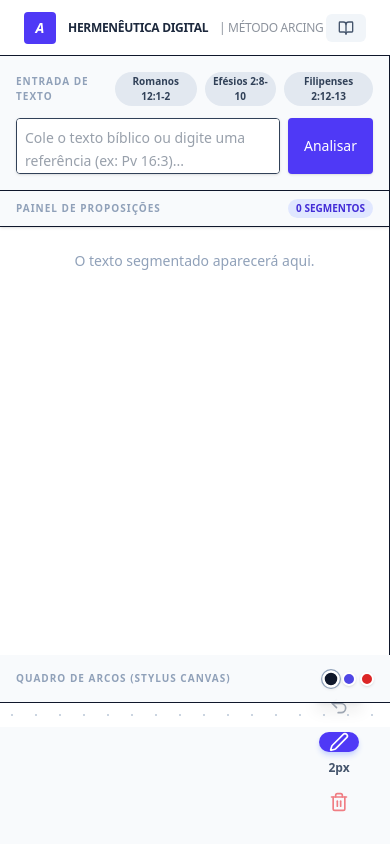
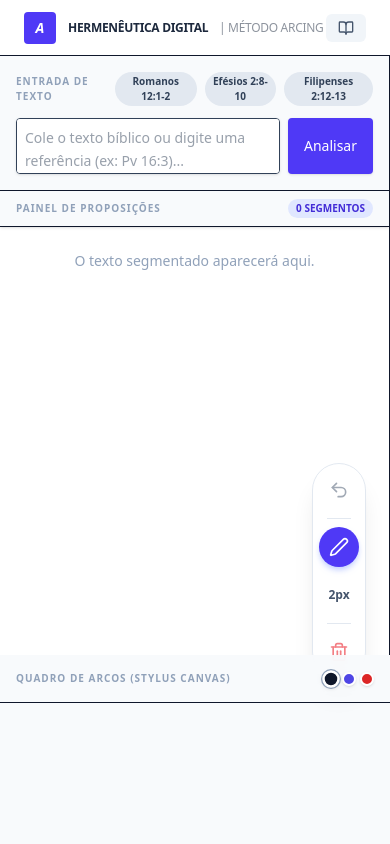
Before and after one commit to diogofukuoka/hermeneuticaarcingdigital, a React (Vite) app: page / in a window 390 px wide. Built offline with nearby package versions, Linux system fonts and the light colour scheme.

Commit message:
refactor: improve responsive layout and UI controls
Update breakpoints from md to sm for better tablet support and reposition canvas controls to an absolute position for improved usability.

```diff
--- a/src/App.tsx
+++ b/src/App.tsx
@@ -59,8 +59,8 @@ export default function App() {
 
       <main className="flex flex-1 overflow-hidden">
         <div className="flex-1 overflow-y-auto">
-          <div className="flex md:flex-row flex-col relative w-full items-stretch min-h-full">
-            <section className="w-full md:w-1/2 border-r bg-white flex flex-col shrink-0">
+          <div className="flex sm:flex-row flex-col relative w-full items-stretch min-h-full">
+            <section className="w-full sm:w-1/2 border-r bg-white flex flex-col shrink-0">
               <TextPanel
                 text={text}
                 setText={setText}
@@ -69,14 +69,14 @@ export default function App() {
                 isAnalyzing={isAnalyzing}
               />
             </section>
-            <section className="w-full md:w-1/2 bg-white flex flex-col relative shrink-0">
+            <section className="w-full sm:w-1/2 bg-white flex flex-col relative shrink-0">
               <CanvasPanel />
             </section>
           </div>
         </div>
       </main>
 
-      <footer className="h-8 bg-slate-900 flex items-center justify-between px-6 text-[10px] text-slate-400 shrink-0 hidden md:flex z-50">
+      <footer className="h-8 bg-slate-900 flex items-center justify-between px-6 text-[10px] text-slate-400 shrink-0 hidden sm:flex z-50">
         <div className="flex gap-4">
           <span className="flex items-center gap-1">
             <span className="w-1.5 h-1.5 rounded-full bg-green-500"></span> Stylus Conectado (S-Pen)
--- a/src/components/CanvasPanel.tsx
+++ b/src/components/CanvasPanel.tsx
@@ -217,8 +217,8 @@ export function CanvasPanel() {
         />
       </div>
 
-      <div className="sticky bottom-6 w-full flex justify-end px-6 pb-6 pointer-events-none z-20 h-0">
-        <div className="bg-white/80 backdrop-blur-md p-1.5 rounded-full shadow-lg border border-slate-200 flex flex-col gap-2 pointer-events-auto -translate-y-full">
+      <div className="absolute bottom-6 right-6 z-20 pointer-events-auto">
+        <div className="bg-white/90 backdrop-blur-md p-1.5 rounded-full shadow-xl border border-slate-200 flex flex-col gap-2">
           <button
             onClick={handleUndo}
             disabled={strokes.length === 0}
```
